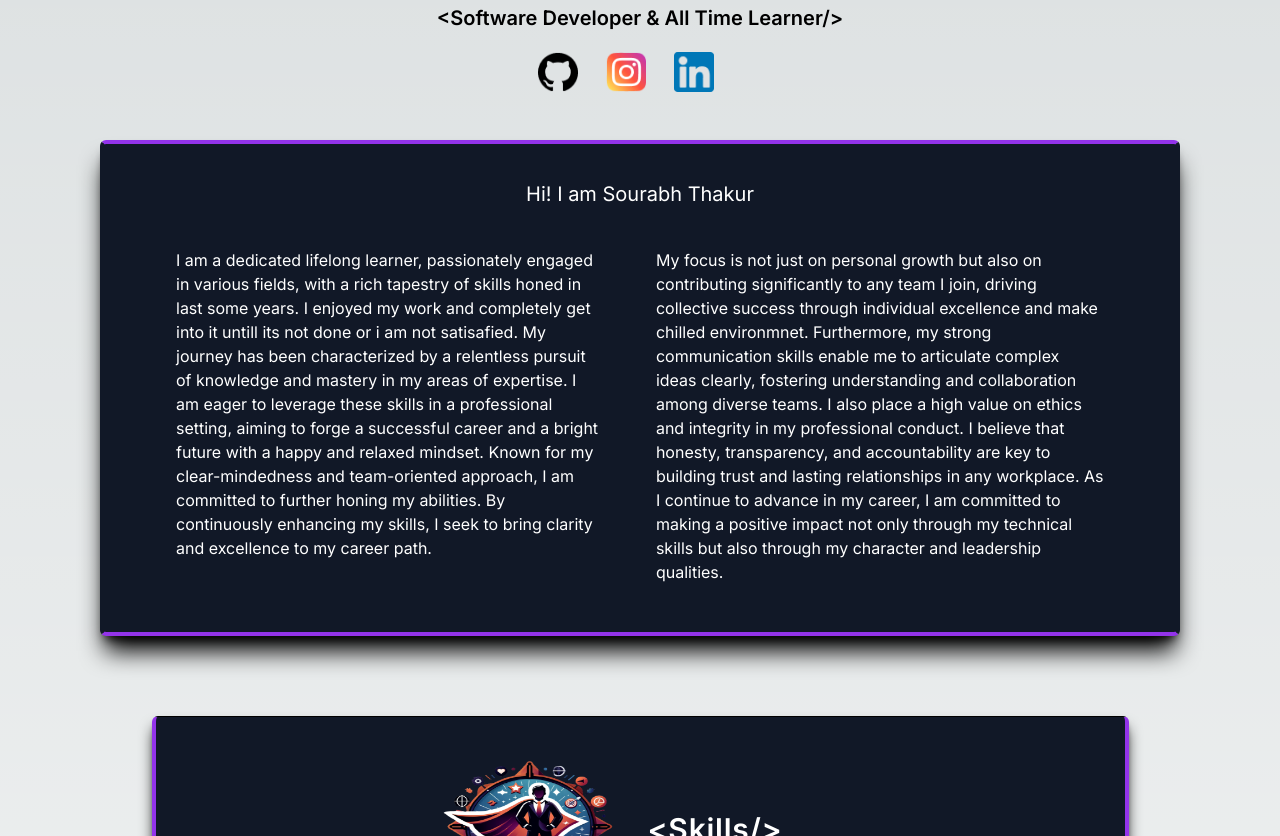
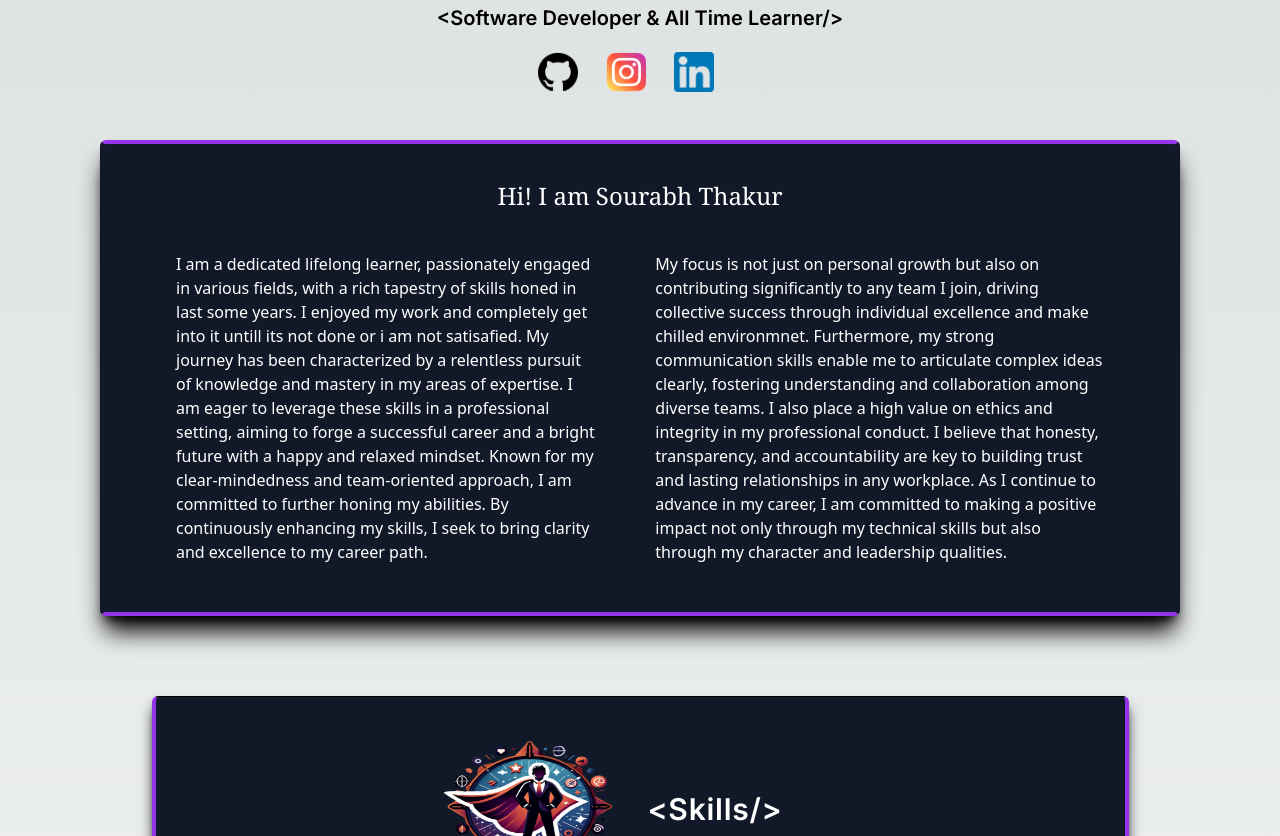
Before and after one commit to SourabhThakur01/protfolio-1, a Next.js app: page /header in a window 1280 px wide. Shown: the part 580-1416 px from the top of the page. Built offline with nearby package versions, Linux system fonts and the light colour scheme.

Commit message:
Update page.js

```diff
--- a/app/about/page.js
+++ b/app/about/page.js
@@ -4,9 +4,9 @@ export default function About() {
 
     return (
         <main>
-            <div className='flex justify-center items-center'>
+            <div className='flex justify-center items-center font-sans'>
                 <div className="border border-4 border-y-purple-600 max-w-fit rounded-md border-gray-900 bg-gray-900 p-4 mt-5 text-white shadow-xl shadow-black">
-                    <p className='text-center text-xl mt-5'>Hi! I am Sourabh Thakur</p>
+                    <p className='text-center text-2xl mt-5 font-serif'>Hi! I am Sourabh Thakur</p>
                     <div className='flex justify-center space-x-14 mb-8 px-14'>
                         <p className=' max-w-lg mt-10'>I am a dedicated lifelong learner, passionately engaged in various fields, with a rich tapestry of skills honed in last some years. I enjoyed my work and completely get into it untill its not done or i am not satisafied. My journey has been characterized by a relentless pursuit of knowledge and mastery in my areas of expertise. I am eager to leverage these skills in a professional setting, aiming to forge a successful career and a bright future with a happy and relaxed mindset. Known for my clear-mindedness and team-oriented approach, I am committed to further honing my abilities. By continuously enhancing my skills, I seek to bring clarity and excellence to my career path.</p>
                         <p className=' max-w-lg mt-10'> My focus is not just on personal growth but also on contributing significantly to any team I join, driving collective success through individual excellence and make chilled environmnet. Furthermore, my strong communication skills enable me to articulate complex ideas clearly, fostering understanding and collaboration among diverse teams. I also place a high value on ethics and integrity in my professional conduct. I believe that honesty, transparency, and accountability are key to building trust and lasting relationships in any workplace. As I continue to advance in my career, I am committed to making a positive impact not only through my technical skills but also through my character and leadership qualities.</p>
```
